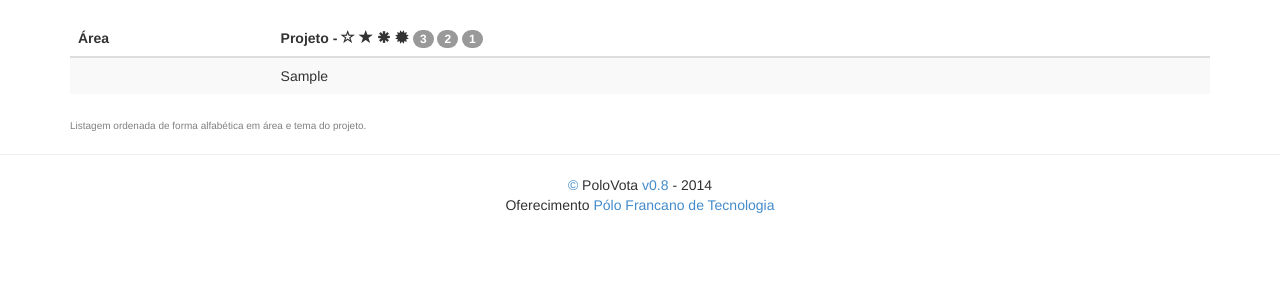
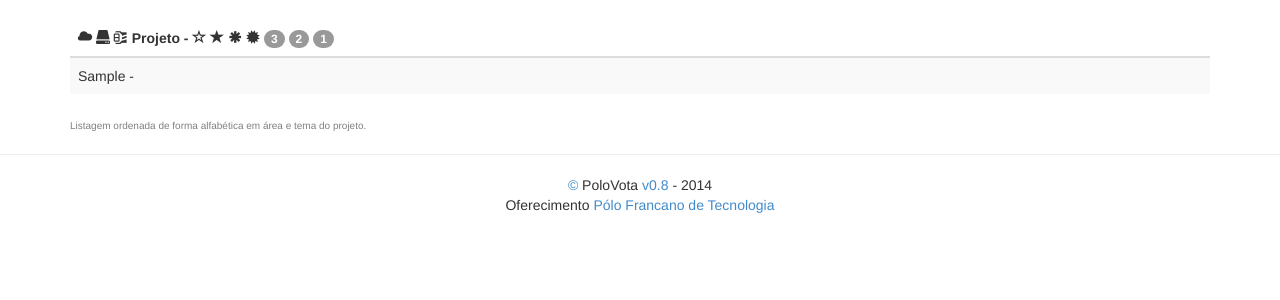
Before and after one commit to edsonlb/PoloVota, a Django app: template projects/templates/rankingProject.html in a window 1280 px wide. Shown: the part 52-352 px from the top of the page. Run offline with Django 3.2, Linux system fonts and the light colour scheme; the template is opened without the code that fills it: values that come from a table or form of the project are taken from there, others are empty; tables that the repository leaves empty hold one stand-in row (values such as "Sample post"); parts of the project's set-up code (start-up, migrations or seed data) failed here and were passed over; some libraries are stand-ins or nearby versions.

Commit message:
Ajustes Visuais

```diff
--- a/projects/templates/rankingProject.html
+++ b/projects/templates/rankingProject.html
@@ -7,8 +7,10 @@
   <table class="table table-striped">
     <thead>
       <tr>
-        <th>Área</th>
-        <th>Projeto - <span class="glyphicon glyphicon-star-empty" rel="tooltip" title="Primeira Seleção Aprovado."></span>
+        <th><span class="glyphicon glyphicon-cloud" rel="tooltip" title="Área Software"></span>
+        <span class="glyphicon glyphicon-hdd" rel="tooltip" title="Área Hardware"></span>
+        <span class="glyphicon glyphicon-compressed" rel="tooltip" title="Área Eletrônica"></span>
+         Projeto - <span class="glyphicon glyphicon-star-empty" rel="tooltip" title="Primeira Seleção Aprovado."></span>
         <span class="glyphicon glyphicon glyphicon-star" rel="tooltip" title="Segunda Seleção Aprovado."></span>
         <span class="glyphicon glyphicon-asterisk" rel="tooltip" title="Terceira Seleção Aprovado."></span>
         <span class="glyphicon glyphicon-certificate" rel="tooltip" title="Projetos Ganhadores."></span>
@@ -21,8 +23,7 @@
     <tbody>
       {% for project in projects %}
       <tr>
-        <td>{% if project.area == 'SOFTWARE' %}<span class="glyphicon glyphicon-cloud" rel="tooltip" title="Software"></span>{% elif project.area == 'HARDWARE' %}<span class="glyphicon glyphicon-hdd" rel="tooltip" title="Hardware"></span>{% elif project.area == 'ELETRÔNICA' %}<span class="glyphicon glyphicon-compressed" rel="tooltip" title="Eletrônica"></span>{% endif %}</td>
-        <td>{{ project.tema }}</td>
+        <td>{% if project.area == 'SOFTWARE' %}<span class="glyphicon glyphicon-cloud" rel="tooltip" title="Software"></span>{% elif project.area == 'HARDWARE' %}<span class="glyphicon glyphicon-hdd" rel="tooltip" title="Hardware"></span>{% elif project.area == 'ELETRÔNICA' %}<span class="glyphicon glyphicon-compressed" rel="tooltip" title="Eletrônica"></span>{% endif %} {{ project.tema }} - </td>
       </tr>
       {% endfor %}
     </tbody>
```
